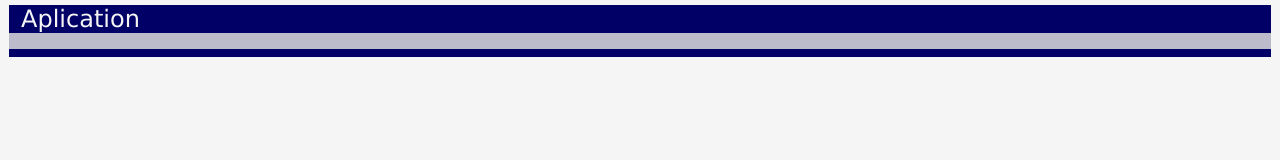
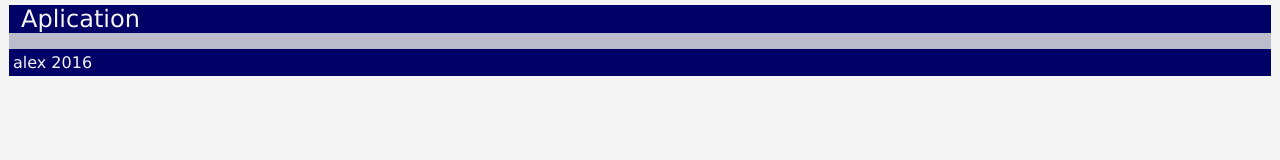
Before and after one commit to PomoNodo/PomoNodo, a plain HTML site: page app.html in a window 1280 px wide. Drawn offline with Linux system fonts and the light colour scheme.

Commit message:
added footer

```diff
--- a/app.html
+++ b/app.html
@@ -13,7 +13,7 @@
     <header>Aplication</header>
     <div id="main"></div>
 
-    <footer></footer>
+    <footer>alex 2016</footer>
 
 
 </div>
```
